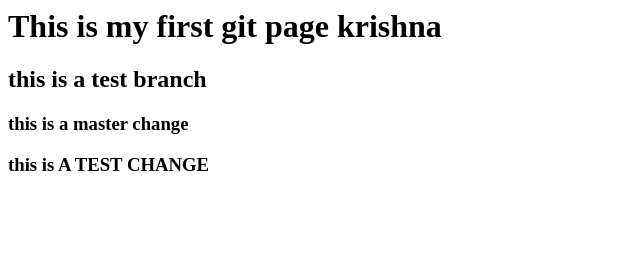
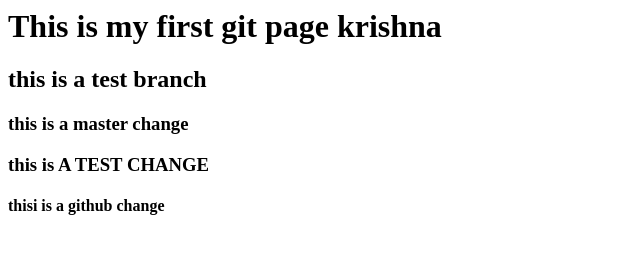
Before and after one commit to yashk121/webtest, a plain HTML site: page index.html in a window 1280 px wide. Shown: the whole page, without its empty margins (0-640 px from the left). Drawn offline with Linux system fonts and the light colour scheme.

Commit message:
git hub change on line

```diff
--- a/index.html
+++ b/index.html
@@ -2,3 +2,4 @@
 <h2> this is a test branch </h2>
 <h3> this is a master change </h3>
 <h3> this is  A TEST CHANGE</h3>
+<h4> thisi is a github change </h4>
```
